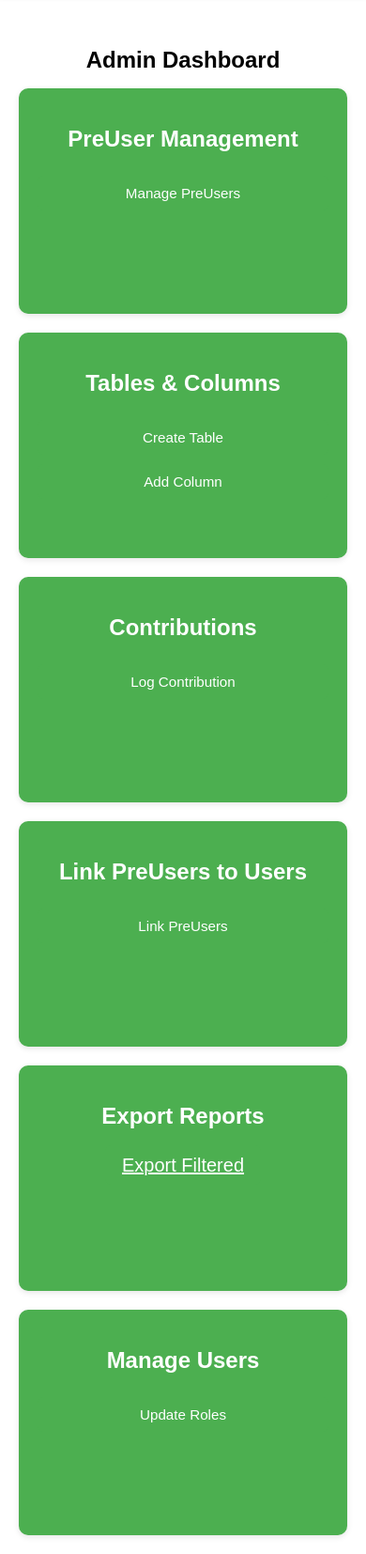
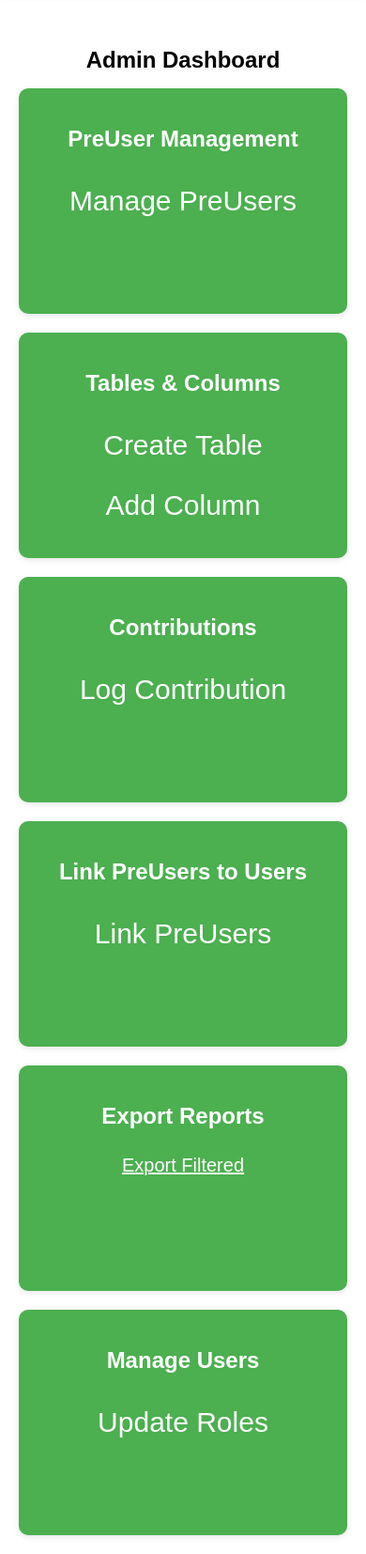
Before and after one commit to Ifeanyi-design/irapada_ogo_youths, a Flask app: page /admin/mass-data in a window 390 px wide; the page is wider, and only the part inside the window is pictured. Shown: the part 68-1722 px from the top of that part at 94% size. Run offline with Flask 3, Linux system fonts and the light colour scheme; a user stored in the database is signed in; tables that the repository leaves empty hold one stand-in row (values such as "Sample post"); grey boxes marked "Sample" are stand-in pictures.

Commit message:
style update

```diff
--- a/static/styles.css
+++ b/static/styles.css
@@ -1145,6 +1145,9 @@
     .dashboard-sections .dashboard-card a{
         font-size: 20px;
     }
+    .dashboard-sections .dashboard-card a .btn{
+        font-size: 30px;
+    }
     .form-container {
         width: 80%;
         padding: 20px;
```
